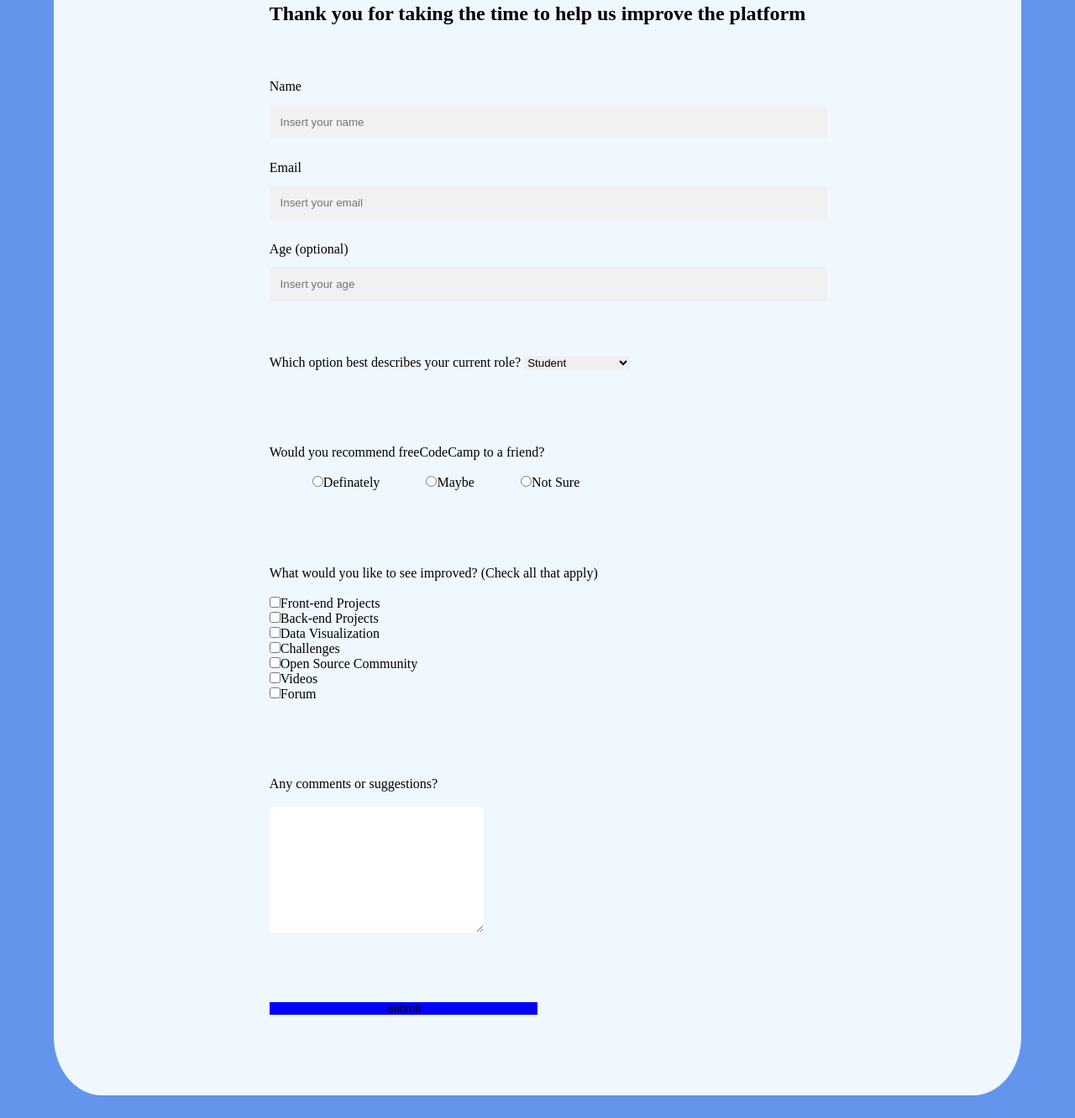
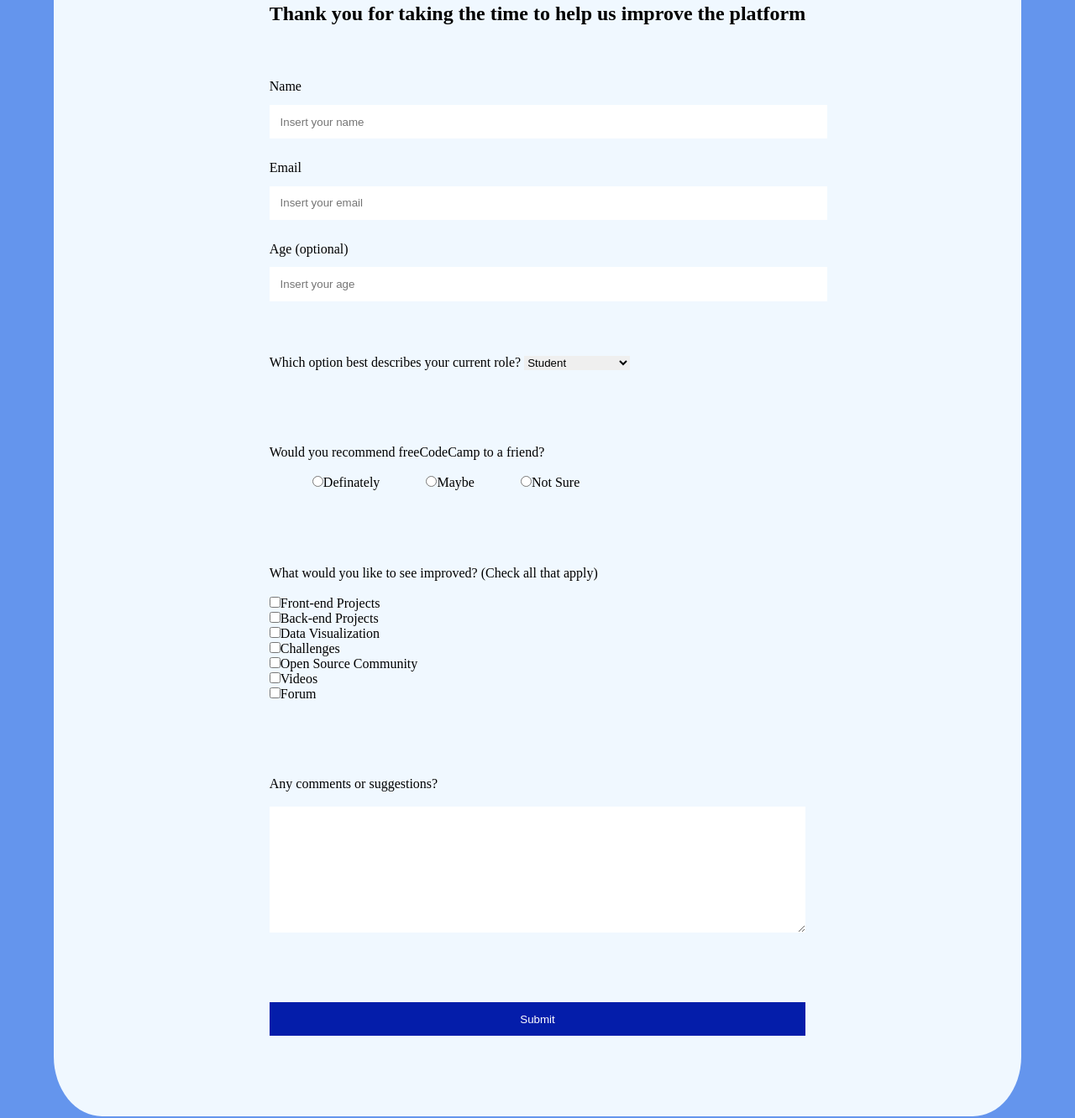
Before and after one commit to luan-vtx/FCC-Survey-Form, a plain HTML site: page index.html in a window 1280 px wide. Shown: the part 340-1672 px from the top of the page at 84% size. Drawn offline with Linux system fonts and the light colour scheme.

Commit message:
style: change layout for button and textarea

```diff
--- a/style.css
+++ b/style.css
@@ -53,7 +53,7 @@
   margin: 2% 0 4% 0;
   display: inline-block;
   border: none;
-  background: #f1f1f1;
+  background: #ffffff;
 }
 
 #dropdown-container, #recomendation-container, #checkbox-container, #review-container {
@@ -65,13 +65,21 @@
   margin-left: 8%;
 }
 
+#review-container textarea {
+  width: 100%;
+}
+
 #review {
   display: block;
   margin-bottom: 4vh;
 }
 
-#submit {
-  background-color: blue;
+button {
+  border: none;
+  color: white;
+  padding: 2% 4%;
   cursor: pointer;
-  width: 50%;
 }
+
+#submit {background-color: #041daa;}
+#submit:hover {background-color: #1947d3;}
```
